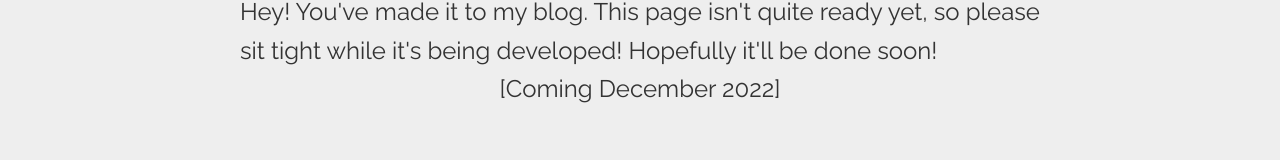
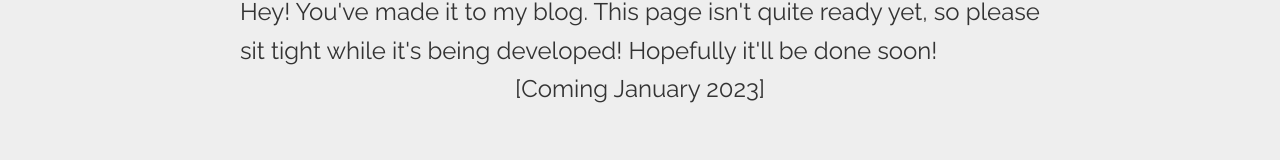
Before and after one commit to awang9999/mysite-2.0, a React (Create React App) app: page /blog in a window 1280 px wide. Shown: the part 323-483 px from the top of the page. Built offline with nearby package versions, Linux system fonts and the light colour scheme.

Commit message:
changed blog page slightly

```diff
--- a/src/components/pages/Blog.js
+++ b/src/components/pages/Blog.js
@@ -19,7 +19,7 @@ function Blog() {
               Hopefully it'll be done soon!
             </p>
             <p>
-              [Coming December 2022]
+              [Coming January 2023]
             </p>
           </div>
         </div>
```
Also changed, not shown: 1 other file (tests, documents, lock files or other folders).
